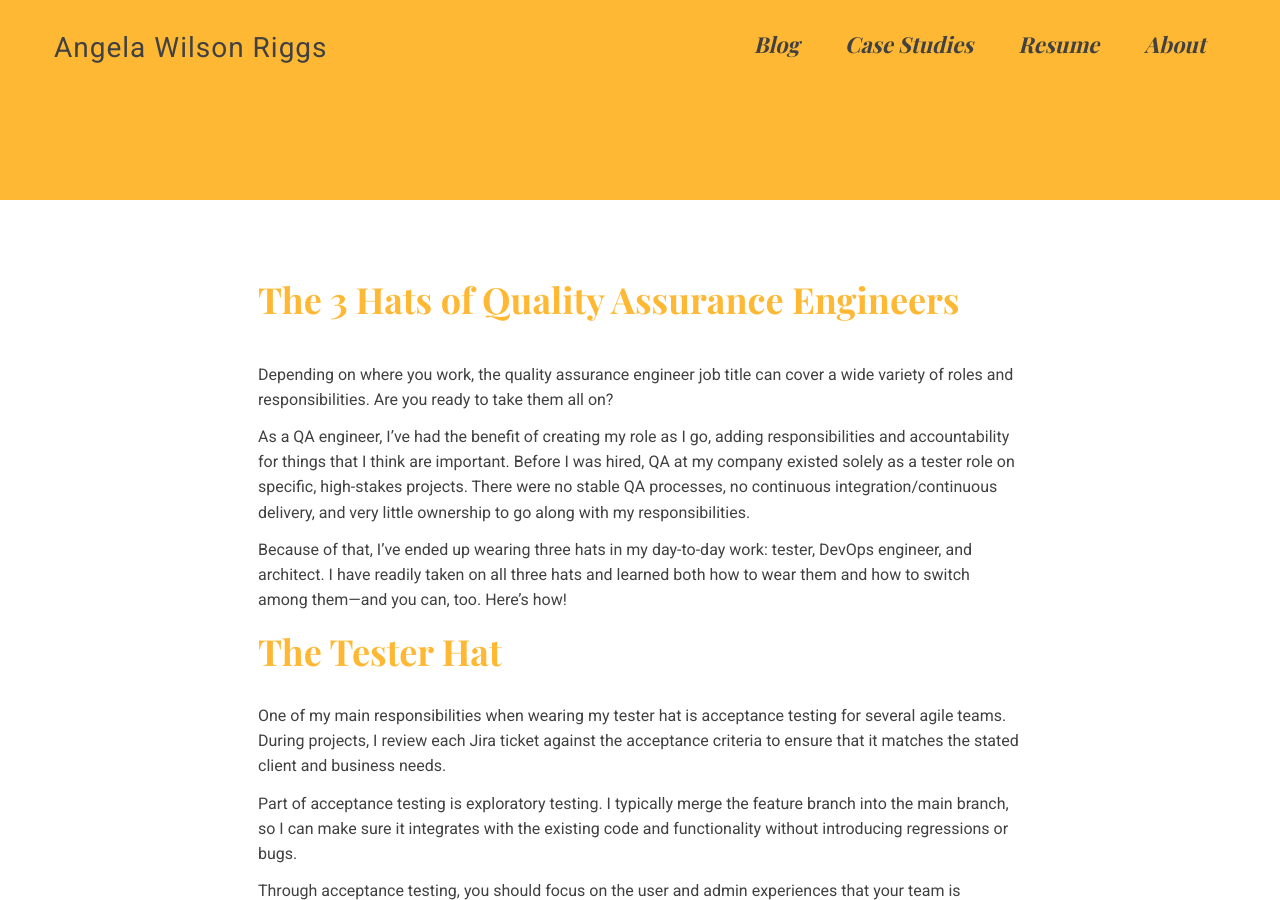
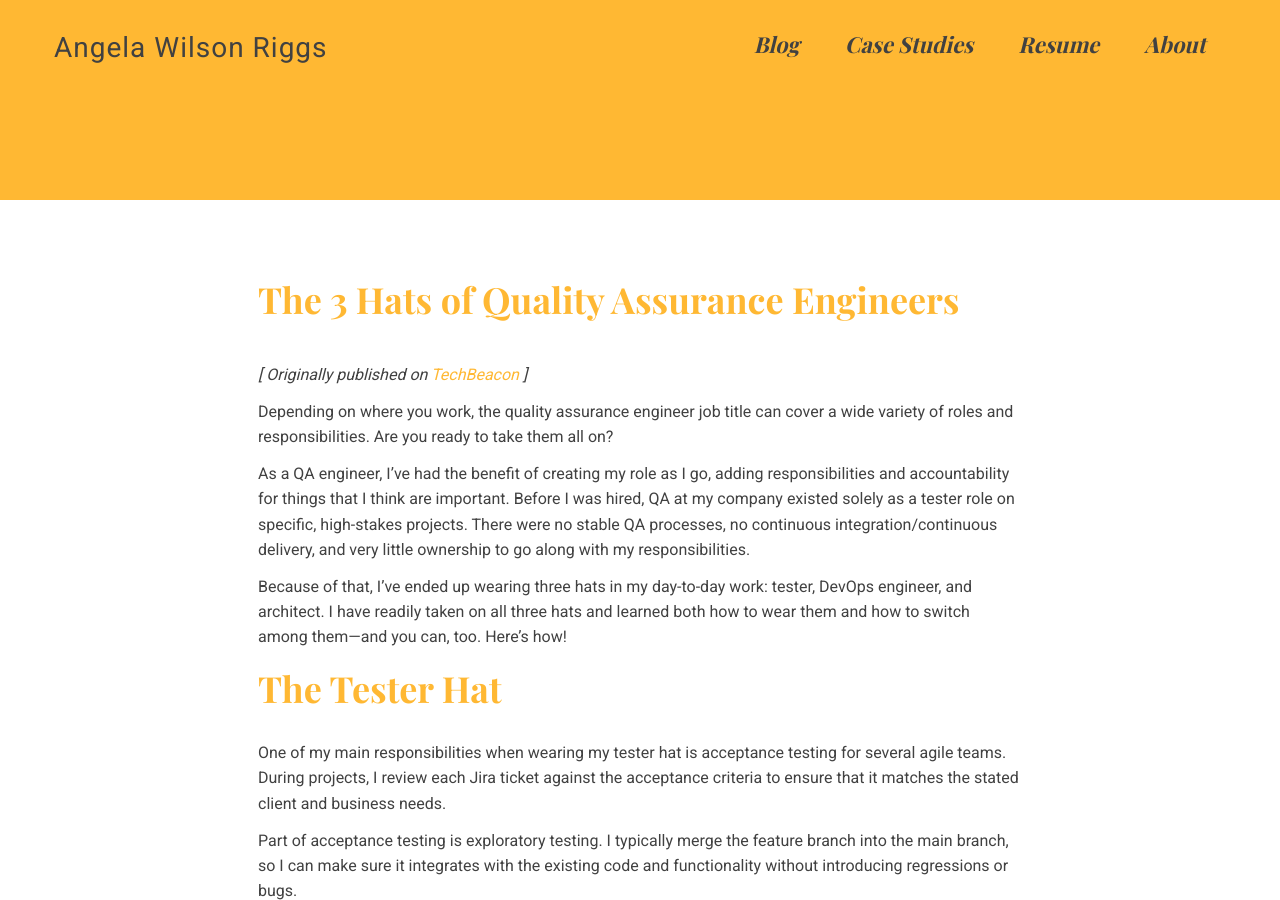
Before and after one commit to angelariggs/angelariggs.github.io, a Jekyll site: the page built from _posts/2018-08-25-qa-hats.md, in a window 1280 px wide and 900 px high. Built offline with Jekyll 4.4.1, drawn with Linux system fonts in a browser that asks for light colours; some web fonts are replaced; comment, search, counter and statistics services are not loaded.

Commit message:
added techbeacon note

```diff
--- a/_posts/2018-08-25-qa-hats.md
+++ b/_posts/2018-08-25-qa-hats.md
@@ -5,6 +5,8 @@ date:   2018-08-25
 permalink: /blog/the-three-hats-of-quality-assurance-engineers
 comments: true
 ---
+
+*[ Originally published on [TechBeacon](https://techbeacon.com/3-hats-qa-engineers-how-wear-them-well) ]*
 
 Depending on where you work, the quality assurance engineer job title can cover a wide variety of roles and responsibilities. Are you ready to take them all on?
 
```
